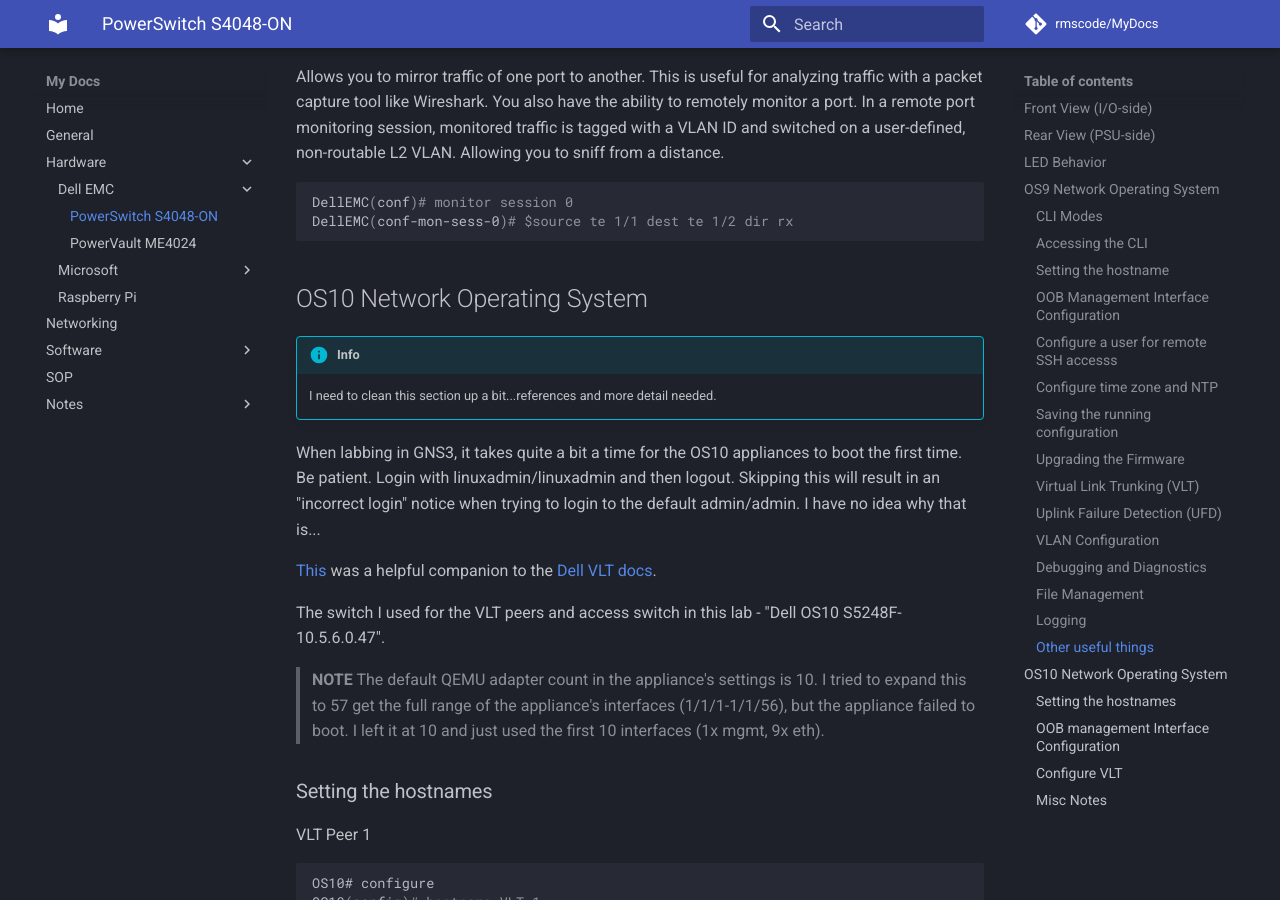
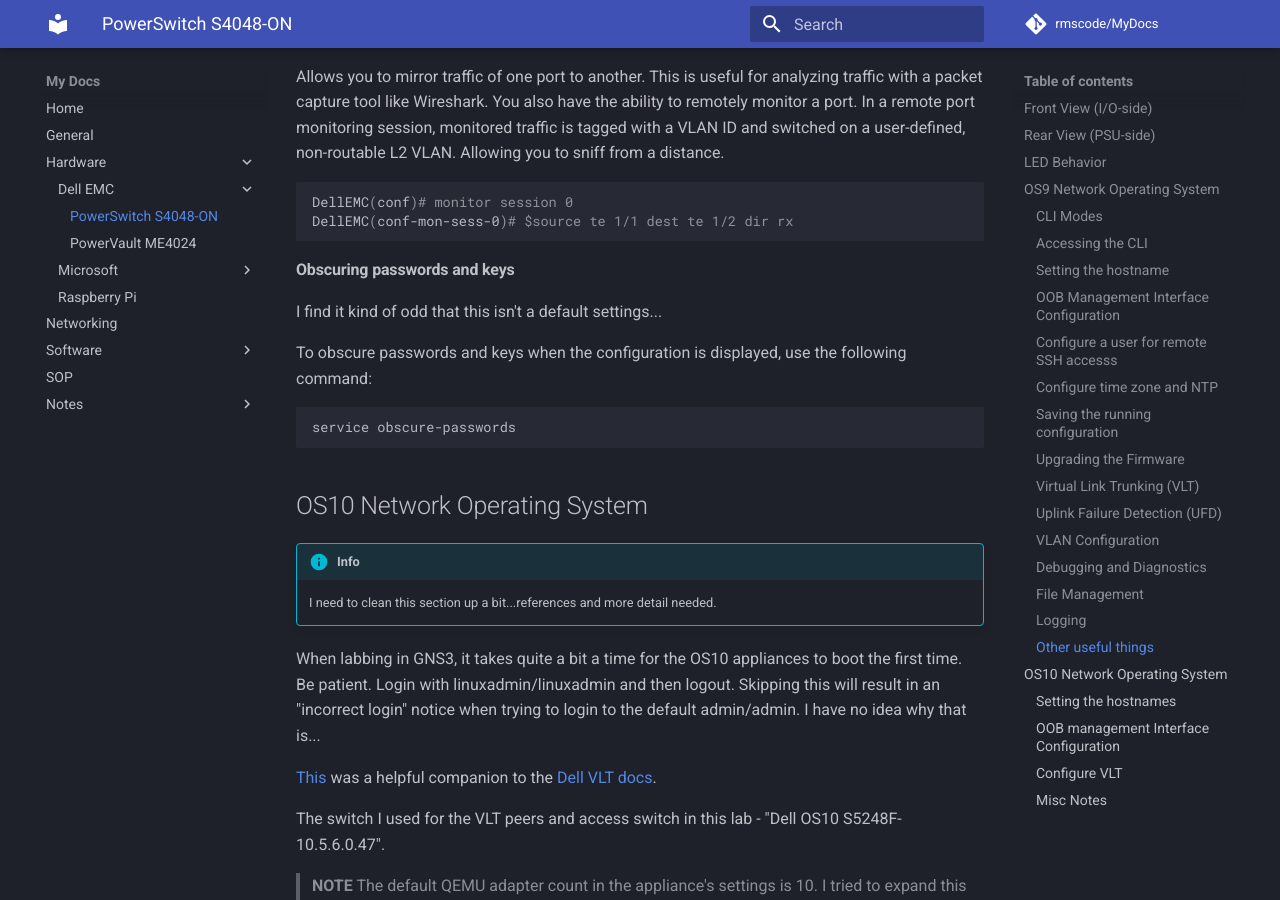
Before and after one commit to rmscode/binary-garden, an MkDocs documentation site: the page built from docs/hardware/dell-emc/s4048-on.md, in a window 1280 px wide and 900 px high, scrolled down 18460 px. Built offline with MkDocs 1.6.1 and Material for MkDocs 9.7.7, drawn with Linux system fonts in a browser that asks for light colours; comment, search, counter and statistics services are not loaded.

Commit message:
Update s4048-on.md

````diff
--- a/docs/hardware/dell-emc/s4048-on.md
+++ b/docs/hardware/dell-emc/s4048-on.md
@@ -883,6 +883,16 @@
 DellEMC(conf-mon-sess-0)# $source te 1/1 dest te 1/2 dir rx
 ```
 
+#### Obscuring passwords and keys
+
+I find it kind of odd that this isn't a default settings...
+
+To obscure passwords and keys when the configuration is displayed, use the following command:
+
+```shell
+service obscure-passwords
+```
+
 ## OS10 Network Operating System
 
 !!! info
````
